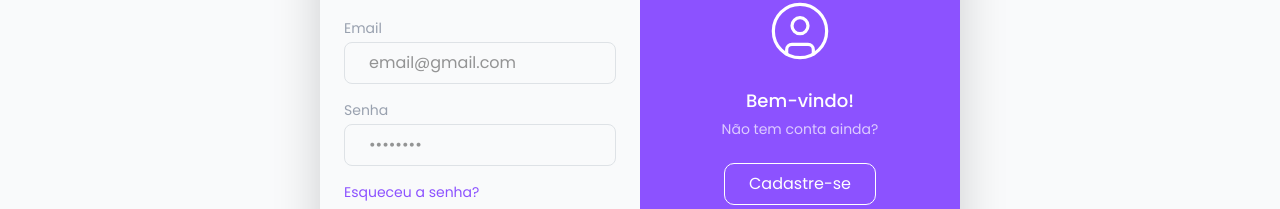
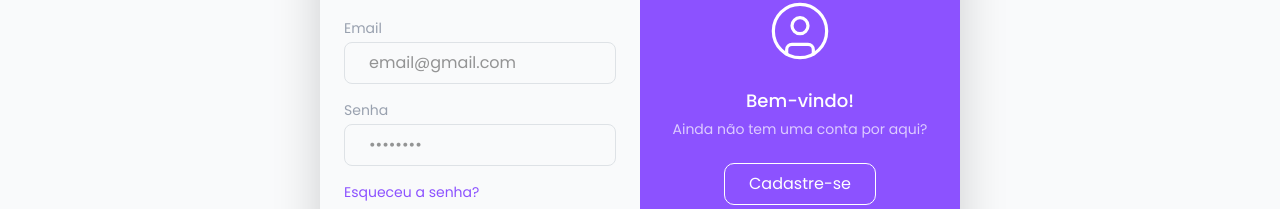
Before and after one commit to Henrique-Fiorotti/orbis, a Next.js app: page /login in a window 1280 px wide. Shown: the part 298-507 px from the top of the page. Built offline with nearby package versions, Linux system fonts and the light colour scheme.

Commit message:
style: adicionando uma frase levemente mais extensa

```diff
--- a/app/login/page.jsx
+++ b/app/login/page.jsx
@@ -319,7 +319,7 @@ export default function LoginPage() {
                 {isLogin ? 'Bem-vindo!' : 'Já tem conta?'}
               </p>
               <p className="text-white/70 text-sm m-0">
-                {isLogin ? 'Não tem conta ainda?' : 'Faça login agora!'}
+              {isLogin ? 'Ainda não tem uma conta por aqui?' : 'Já tem uma conta? Entre agora mesmo!'}
               </p>
             </div>
 
```
